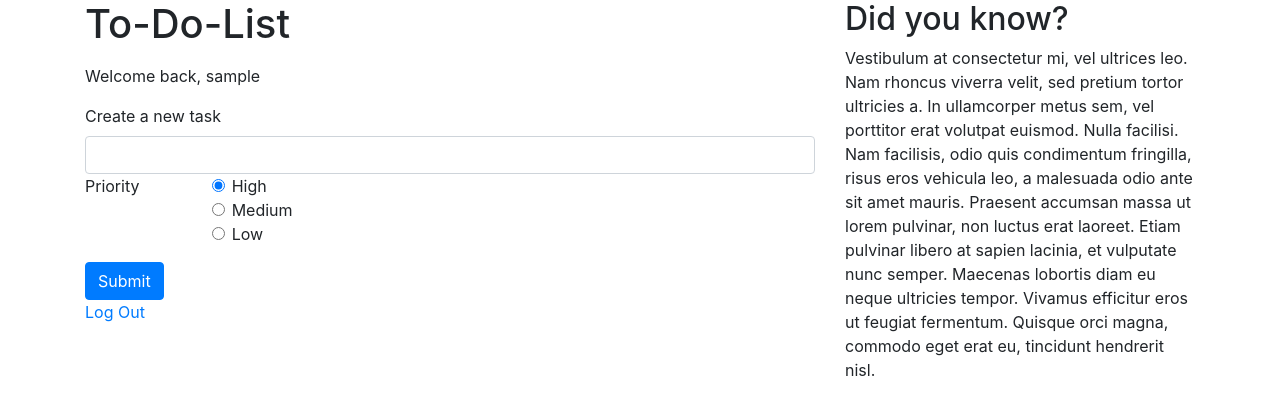
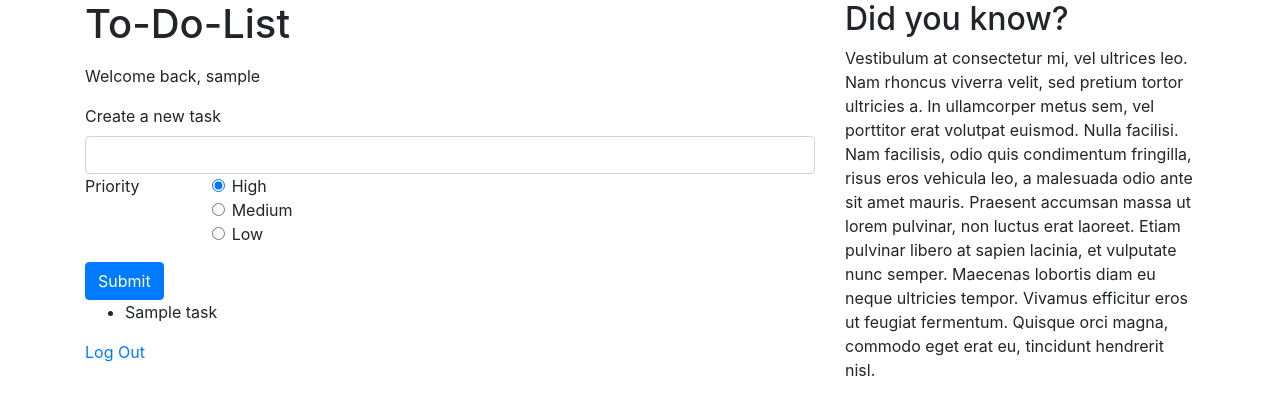
Before and after one commit to VoxBorealis/To-Do-List-Web-Application, a Flask app: template templates/index.html in a window 1280 px wide. Shown: the top 415 px of the page. Run offline with Flask 2, Linux system fonts and the light colour scheme; the visitor is signed in with stand-in values (Sample User, id 1); the template is opened without the code that fills it: most values are stand-ins (such as "Sample title", 1, 10 or a date in 2020); some libraries are stand-ins or nearby versions.

Commit message:
Add basic way to list tasks

```diff
--- a/routes.py
+++ b/routes.py
@@ -5,7 +5,7 @@ import tasks
 
 @app.route("/", methods=["GET","POST"])
 def index():
-    return render_template("index.html")
+    return render_template("index.html", tasks=tasks.get_all_tasks())
 
 @app.route("/login", methods=["GET", "POST"])
 def login():
--- a/tasks.py
+++ b/tasks.py
@@ -12,3 +12,7 @@ def new_task(creator_id, task, priority):
         print("virhe sql:ssä taskia luodessa")
         return False
     return True
+
+def get_all_tasks():
+    sql = "SELECT id, task, creator_id FROM tasks ORDER BY priority"
+    return db.session.execute(sql).fetchall()
--- a/templates/index.html
+++ b/templates/index.html
@@ -13,7 +13,7 @@
           <div class="form-group">
             <label for="new_task">Create a new task</label>
             <input type="text" class="form-control" id="new_task" name="new_task">
-
+            <!--Choose prio-->
             <fieldset class="form-group">
               <div class="row">
                 <legend class="col-form-label col-sm-2 pt-0">Priority</legend>
@@ -39,10 +39,17 @@
                 </div>
               </div>
             </fieldset>
-
+            <!--Choose prio-->
           </div>
           <button type="submit" class="btn btn-primary">Submit</button>
         </form>
+
+        <ul>
+          {% for task in tasks %}
+          <li> {{ task[1]}}
+            {% endfor %}
+        </ul>
+
         <a href="/logout">Log Out</a>
         {% else %}
         A quick and easy way to keep track of your tasks.
```
